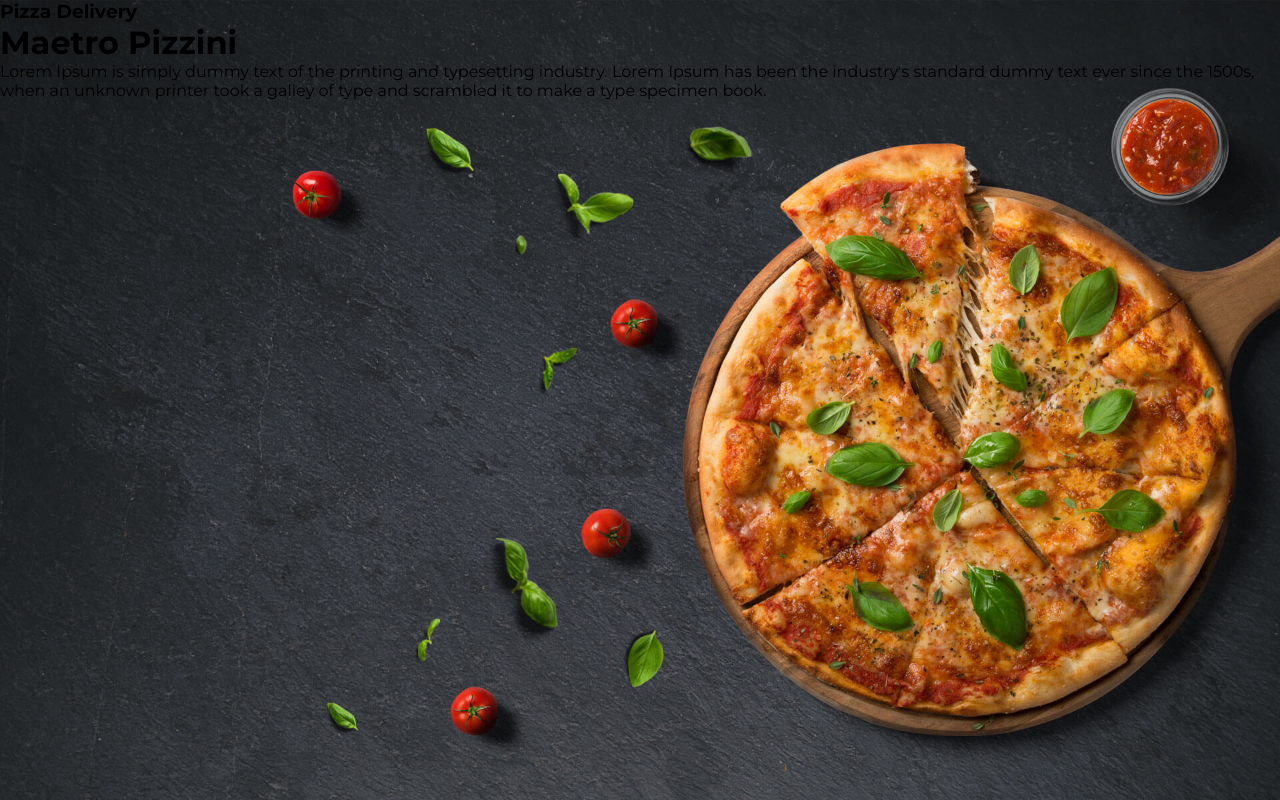
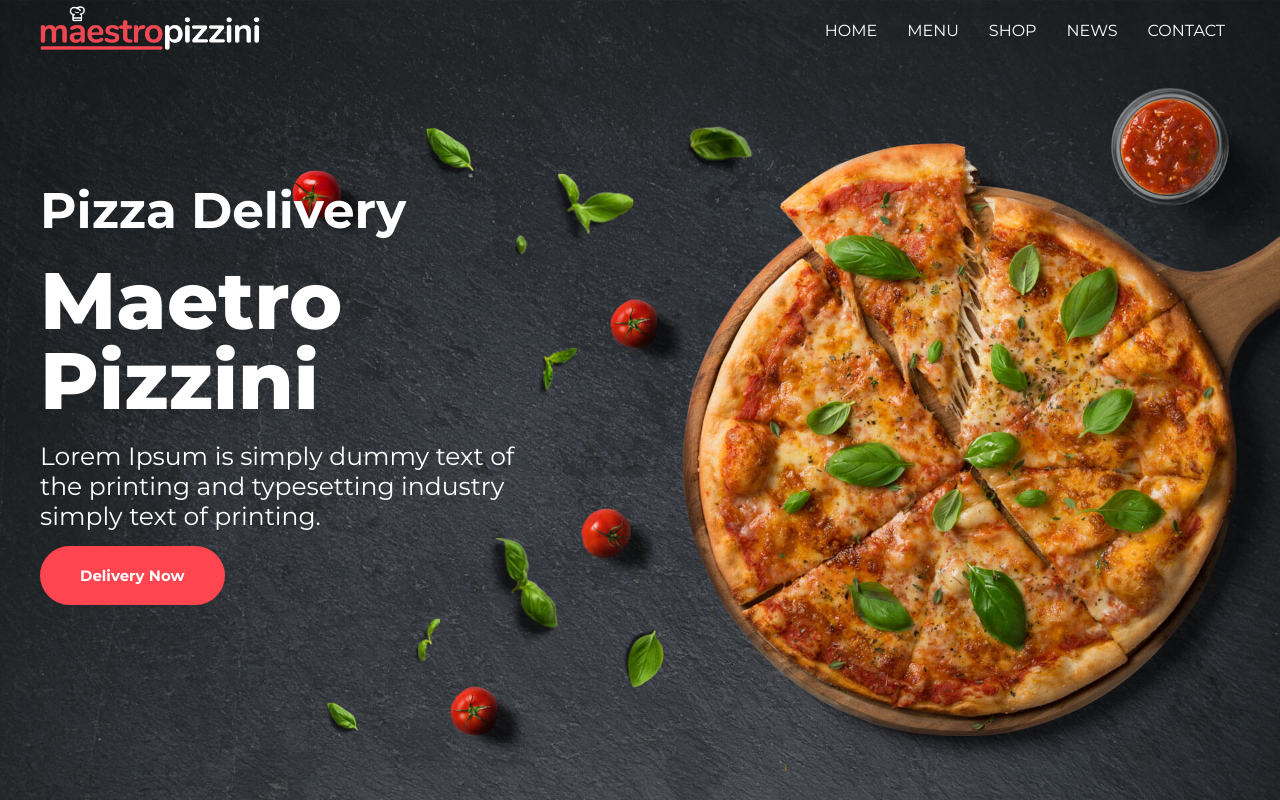
Before and after one commit to abinash0013/rest, a React (Create React App) app: page / in a window 1280 px wide. Built offline with nearby package versions, Linux system fonts and the light colour scheme.

Commit message:
complete header section

```diff
--- a/package.json
+++ b/package.json
@@ -6,7 +6,9 @@
     "@testing-library/jest-dom": "^5.16.2",
     "@testing-library/react": "^12.1.2",
     "@testing-library/user-event": "^13.5.0",
+    "bootstrap": "^5.1.3",
     "react": "^17.0.2",
+    "react-bootstrap": "^2.1.2",
     "react-dom": "^17.0.2",
     "react-scripts": "5.0.0",
     "web-vitals": "^2.1.4"
--- a/src/App.css
+++ b/src/App.css
@@ -9,10 +9,86 @@ body {
     font-family: "montserrat", sans-serif;
 }
 
+.navbar {
+    position: absolute;
+    top: 0;
+    left: 0;
+    width: 100%;
+}
+.navbar__text {
+    display: flex;
+    height: 60px;
+    align-items: center;
+    margin: 0 auto;
+    width: 1200px;
+}
+.logo {
+    width: 40%;
+}
+.logo img {
+    max-width: 220px;
+}
+.navbar__ul {
+    width: 60%;
+    list-style-type: none;
+    display: flex;
+    justify-content: flex-end;
+}
+.navbar__ul li a {
+    text-decoration: none;
+    color: #fff;
+    padding: 0 15px;
+    text-transform: uppercase;
+}
 .banner {
     width: 100%;
     height: 100vh;
     background: url("./../public/img/bg.jpg");
     background-repeat: no-repeat;
     background-size: cover;
+    position: relative;
 }
+.banner__content {
+    display: flex;
+    align-items: center;
+    height: 100vh;
+}
+.container {
+    width: 1200px;
+    max-width: 1200px;
+    margin: 0 auto;
+    color: #fff;
+}
+.banner__text {
+    width: 500px;
+}
+.banner__text h3 {
+    font-size: 50px;
+}
+.banner__text h1 {
+    font-size: 80px;
+    line-height: 80px;
+    font-weight: 800;
+    margin: 20px 0;
+}
+.banner__text p {
+    font-size: 25px;
+    font-weight: 400;
+    margin: 20px 0;
+}
+.btn {
+    text-decoration: none;
+    border: none;
+    outline: none;
+    color: #fff;
+    font-weight: 700;
+    border-radius: 30px;
+    font-size: 15px;
+    padding: 20px 40px;
+}
+.btn-smart {
+    background: rgba(255, 69, 79);
+}
+.banner__btn {
+    margin: 35px 0;
+}
--- a/src/Components/Header.js
+++ b/src/Components/Header.js
@@ -1,19 +1,24 @@
 import React from "react";
-
+import Navbar from "./Navbar";
 const Header = () => {
     return (
         <div className="banner">
+            <Navbar />
             <div className="banner__content">
                 <div className="container">
-                    <h3>Pizza Delivery</h3>
-                    <h1>Maetro Pizzini</h1>
-                    <p>
-                        Lorem Ipsum is simply dummy text of the printing and
-                        typesetting industry. Lorem Ipsum has been the
-                        industry's standard dummy text ever since the 1500s,
-                        when an unknown printer took a galley of type and
-                        scrambled it to make a type specimen book.{" "}
-                    </p>
+                    <div className="banner__text">
+                        <h3>Pizza Delivery</h3>
+                        <h1>Maetro Pizzini</h1>
+                        <p>
+                            Lorem Ipsum is simply dummy text of the printing and
+                            typesetting industry simply text of printing.
+                        </p>
+                        <div className="banner__btn">
+                            <a href="#" className="btn btn-smart">
+                                Delivery Now
+                            </a>
+                        </div>
+                    </div>
                 </div>
             </div>
         </div>
--- /dev/null
+++ b/src/Components/Navbar.js
@@ -0,0 +1,33 @@
+import React from "react";
+import { Nav } from "react-bootstrap";
+
+const Navbar = () => {
+    return (
+        <Nav className="navbar">
+            <div className="navbar__text">
+                <div className="logo">
+                    <img src="/img/logo.png" alt="logo" />
+                </div>
+                <ul className="navbar__ul">
+                    <li>
+                        <a href="">Home</a>
+                    </li>
+                    <li>
+                        <a href="">Menu</a>
+                    </li>
+                    <li>
+                        <a href="">Shop</a>
+                    </li>
+                    <li>
+                        <a href="">News</a>
+                    </li>
+                    <li>
+                        <a href="">Contact </a>
+                    </li>
+                </ul>
+            </div>
+        </Nav>
+    );
+};
+
+export default Navbar;
```
Also changed, not shown: 1 other file (tests, documents, lock files or other folders).
